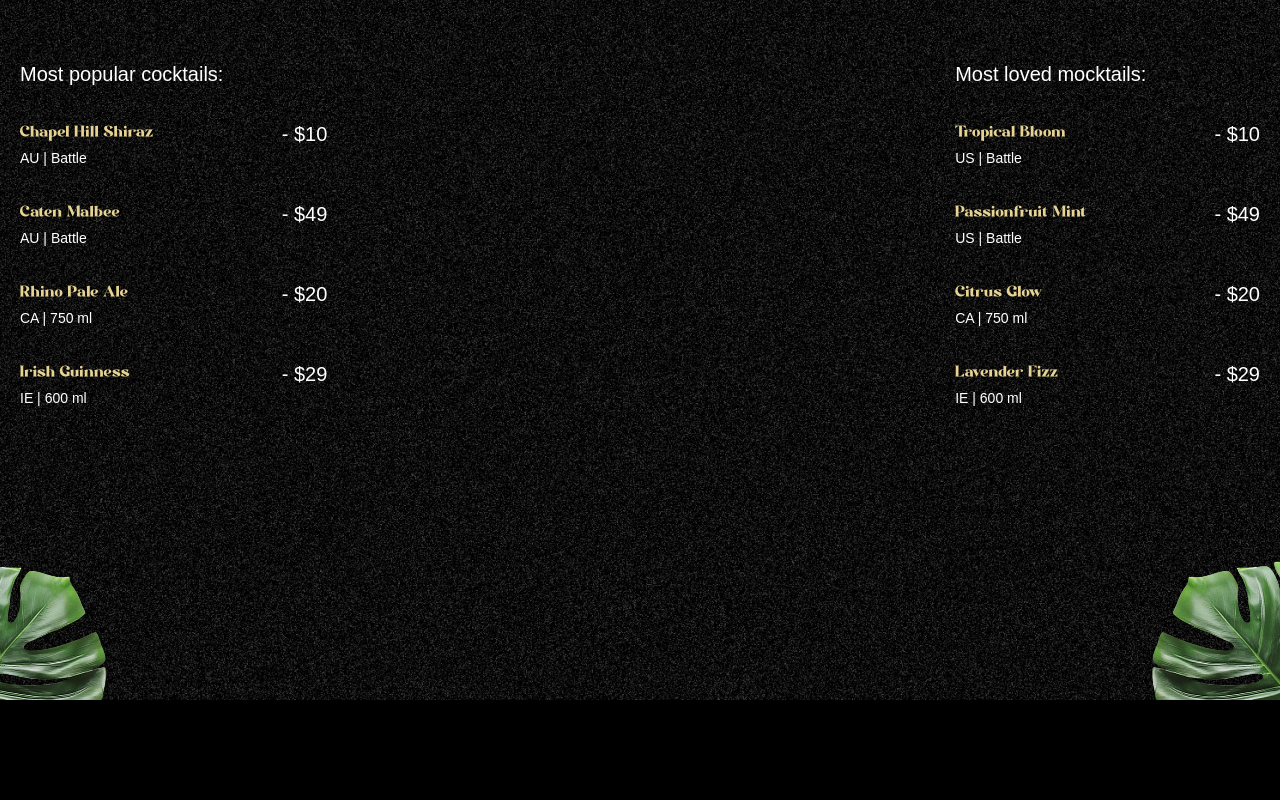
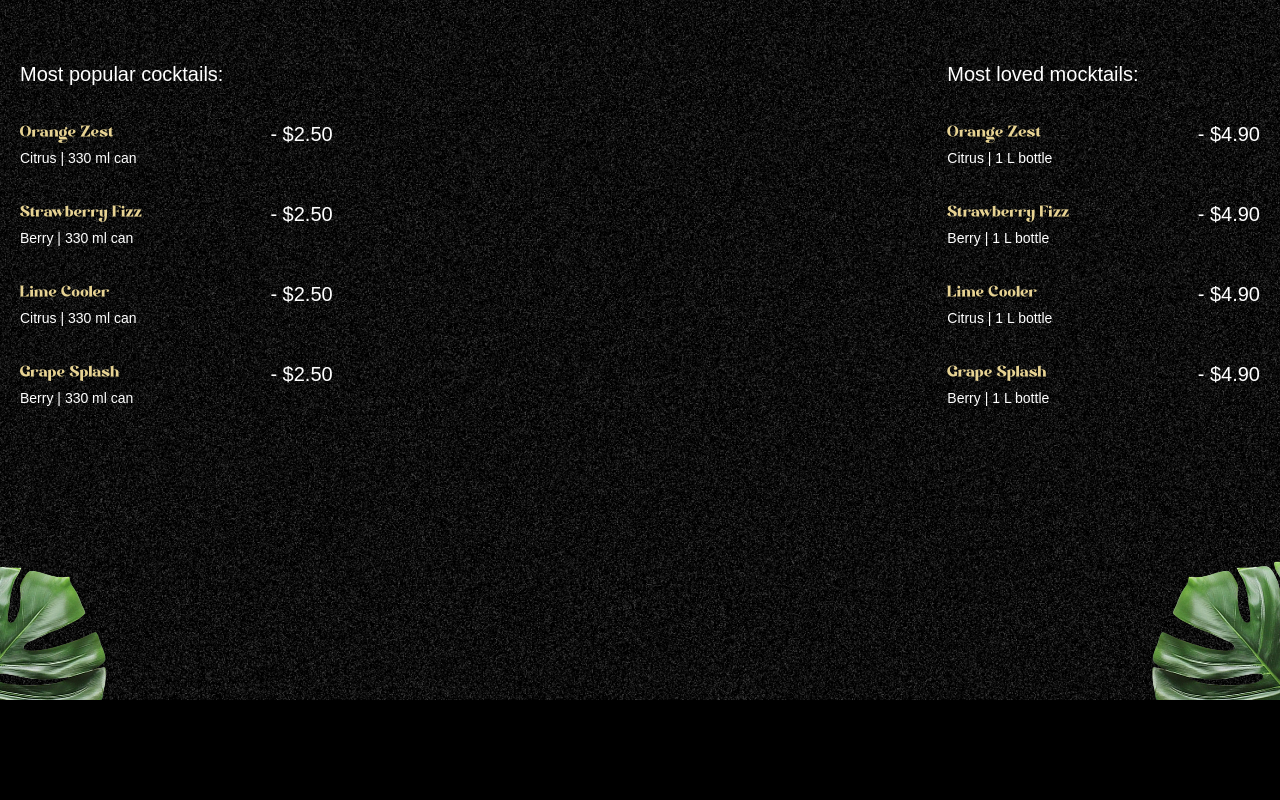
Before and after one commit to gianna-herrera/cool-breeze, a React (Vite) app: page / in a window 1280 px wide. Shown: the part 900-1700 px from the top of the page. Built offline with nearby package versions, Linux system fonts and the light colour scheme; a web font is replaced by a local one.

Commit message:
Adapt index section for Cool Breeze Branch objectives

```diff
--- a/constants/index.js
+++ b/constants/index.js
@@ -1,16 +1,15 @@
-//informacion index.js
 const navLinks = [
 	{
 		id: "cocktails",
-	title: "Cocktails",
+		title: "Flavors",
 	},
 	{
 		id: "about",
 		title: "About Us",
 	},
 	{
-	id: "work",
-	title: "The Art",
+		id: "art",
+		title: "Our Craft",
 	},
 	{
 		id: "contact",
@@ -18,57 +17,59 @@
 	},
 ];
 
+// Best sellers — single-serve 330ml cans
 const cocktailLists = [
 	{
-	name: "Chapel Hill Shiraz",
-	country: "AU",
-	detail: "Battle",
-	price: "$10",
+		name: "Orange Zest",
+		country: "Citrus",
+		detail: "330 ml can",
+		price: "$2.50",
 	},
 	{
-	name: "Caten Malbee",
-	country: "AU",
-	detail: "Battle",
-	price: "$49",
+		name: "Strawberry Fizz",
+		country: "Berry",
+		detail: "330 ml can",
+		price: "$2.50",
 	},
 	{
-	name: "Rhino Pale Ale",
-	country: "CA",
-	detail: "750 ml",
-	price: "$20",
+		name: "Lime Cooler",
+		country: "Citrus",
+		detail: "330 ml can",
+		price: "$2.50",
 	},
 	{
-	name: "Irish Guinness",
-	country: "IE",
-	detail: "600 ml",
-	price: "$29",
+		name: "Grape Splash",
+		country: "Berry",
+		detail: "330 ml can",
+		price: "$2.50",
 	},
 ];
 
+// Family size — 1L bottles
 const mockTailLists = [
 	{
-	name: "Tropical Bloom",
-	country: "US",
-	detail: "Battle",
-	price: "$10",
+		name: "Orange Zest",
+		country: "Citrus",
+		detail: "1 L bottle",
+		price: "$4.90",
 	},
 	{
-	name: "Passionfruit Mint",
-	country: "US",
-	detail: "Battle",
-	price: "$49",
+		name: "Strawberry Fizz",
+		country: "Berry",
+		detail: "1 L bottle",
+		price: "$4.90",
 	},
 	{
-	name: "Citrus Glow",
-	country: "CA",
-	detail: "750 ml",
-	price: "$20",
+		name: "Lime Cooler",
+		country: "Citrus",
+		detail: "1 L bottle",
+		price: "$4.90",
 	},
 	{
-	name: "Lavender Fizz",
-	country: "IE",
-	detail: "600 ml",
-	price: "$29",
+		name: "Grape Splash",
+		country: "Berry",
+		detail: "1 L bottle",
+		price: "$4.90",
 	},
 ];
 
@@ -88,33 +89,33 @@
 ];
 
 const featureLists = [
- "Perfectly balanced blends",
- "Garnished to perfection",
- "Ice-cold every time",
- "Expertly shaken & stirred",
+	"Made with real fruit",
+	"No artificial sweeteners",
+	"Naturally sparkling",
+	"Low in sugar, high in flavor",
 ];
 
 const goodLists = [
- "Handpicked ingredients",
- "Signature techniques",
- "Bartending artistry in action",
- "Freshly muddled flavors",
+	"Cold-pressed ingredients",
+	"Small-batch crafted",
+	"Non-GMO & gluten-free",
+	"Sustainably sourced",
 ];
 
 const storeInfo = {
 	heading: "Where to Find Us",
- address: "456, Raq Blvd. #404, Los Angeles, CA 90210",
+	address: "88 Sunrise Ave, Suite 200, Los Angeles, CA 90012",
 	contact: {
-	phone: "(555) 987-6543",
-	email: "hello@jsmcocktail.com",
+		phone: "(555) 204-7766",
+		email: "hello@coolbreezedrinks.com",
 	},
 };
 
 const openingHours = [
- { day: "Mon–Thu", time: "11:00am – 12am" },
- { day: "Fri", time: "11:00am – 2am" },
- { day: "Sat", time: "9:00am – 2am" },
- { day: "Sun", time: "9:00am – 1am" },
+	{ day: "Mon–Thu", time: "9:00am – 7:00pm" },
+	{ day: "Fri", time: "9:00am – 8:00pm" },
+	{ day: "Sat", time: "10:00am – 6:00pm" },
+	{ day: "Sun", time: "Closed" },
 ];
 
 const socials = [
@@ -135,38 +136,39 @@
 	},
 ];
 
+// The 4 core Cool Breeze flavors, featured in the interactive menu slider
 const allCocktails = [
 	{
 		id: 1,
-	name: "Classic Mojito",
+		name: "Orange Zest",
 		image: "/images/drink1.png",
-	title: "Simple Ingredients, Bold Flavor",
+		title: "Vitamin C Charged Sunshine",
 		description:
-	 "Made with tequila, lime juice, and orange liqueur, the Margarita is easy to make and full of character. Add a salted rim for the perfect drink on summer nights.",
+			"Cold-pressed orange juice blended with sparkling spring water and just a touch of natural cane sugar. No artificial flavors, no preservatives — pure citrus energy in every sip.",
 	},
 	{
 		id: 2,
-	name: "Raspberry Mojito",
+		name: "Lime Cooler",
 		image: "/images/drink2.png",
-	title: "A Zesty Classic That Never Fails",
+		title: "Crisp, Clean & Refreshing",
 		description:
-	 "The Margarita is a classic that balances tangy lime, smooth tequila, and a touch of sweetness. Shaken, frozen, or on the rocks—it’s always crisp & refreshing.",
+			"Zesty lime juice meets sparkling water for a light, low-calorie refresher. Perfect for hot days when you need something clean and revitalizing.",
 	},
 	{
 		id: 3,
-	name: "Violet Breeze",
+		name: "Grape Splash",
 		image: "/images/drink3.png",
-	title: "Simple Ingredients, Bold Flavor",
+		title: "Bold Flavor, Naturally Sweet",
 		description:
-	 "Made with tequila, lime juice, and orange liqueur, the Margarita is easy to make and full of character. Add a salted rim for the perfect drink on summer nights.",
+			"Real grape juice, naturally sweetened and lightly carbonated. A rich, fruity favorite packed with antioxidants and zero added sugar.",
 	},
 	{
 		id: 4,
-	name: "Curacao Mojito",
+		name: "Strawberry Fizz",
 		image: "/images/drink4.png",
-	title: "Crafted With Care, Poured With Love",
+		title: "Juicy, Sweet & Sparkling",
 		description:
-	 "Each cocktail is made with fresh ingredients and a passion for perfecting every pour, whether you're celebrating or simply relaxing.",
+			"Fresh strawberry puree blended with sparkling water for a naturally sweet, fizzy treat. Made with real fruit and nothing you can't pronounce.",
 	},
 ];
 
--- a/src/components/Contact.jsx
+++ b/src/components/Contact.jsx
@@ -28,7 +28,7 @@
 			.from(titleSplit.words, {
 				opacity: 0, yPercent: 100, stagger: 0.02
 			})
-			.from('.contact-header p, .info-card, .contact-form-wrapper form', {
+			.from('.contact-header p, .contact-info, .contact-form-wrapper form', {
 				opacity: 0, y: 30, stagger: 0.08
 			}, '-=0.3')
 			.to('#f-right-leaf', {
@@ -88,18 +88,18 @@
 
 				<div className="contact-grid">
 					<div className="contact-info">
-						<div className="info-card">
+						<div className="info-section">
 							<h3>Visit Our Bar</h3>
 							<p>456, Raq Blvd. #404, Los Angeles, CA 90210</p>
 						</div>
 
-						<div className="info-card">
+						<div className="info-section">
 							<h3>Contact Us</h3>
 							<p>(555) 987-6543</p>
 							<p>hello@jsmcocktail.com</p>
 						</div>
 
-						<div className="info-card">
+						<div className="info-section">
 							<h3>Open Every Day</h3>
 							{openingHours.map((time) => (
 								<p key={time.day}>
@@ -108,7 +108,7 @@
 							))}
 						</div>
 
-						<div className="info-card">
+						<div className="info-section">
 							<h3>Socials</h3>
 							<div className="socials">
 								{socials.map((social) => (
--- a/src/index.css
+++ b/src/index.css
@@ -386,29 +386,35 @@
         }
 
         .contact-grid {
-            @apply grid grid-cols-1 lg:grid-cols-12 gap-8 lg:gap-12 items-start;
+            @apply grid grid-cols-1 lg:grid-cols-2 gap-6 sm:gap-8 lg:gap-10 items-stretch;
+        }
+
+        /* Shared glass-panel look for both columns so they read as one symmetric pair */
+        .contact-info,
+        .contact-form-wrapper form {
+            @apply h-full rounded-2xl sm:rounded-3xl border border-white/15 bg-white/10 backdrop-blur-md shadow-[0_8px_40px_rgba(0,0,0,0.35)] p-5 sm:p-8 lg:p-10;
         }
 
         .contact-info {
-            @apply lg:col-span-4 flex flex-col gap-6 sm:gap-8 text-left;
+            @apply flex flex-col divide-y divide-white/10 text-left;
 
-            .info-card {
-                @apply rounded-2xl border border-white/10 bg-white/5 backdrop-blur-sm p-5 sm:p-6;
+            .info-section {
+                @apply pt-5 sm:pt-6 first:pt-0;
 
                 h3 {
-                    @apply uppercase text-xs sm:text-sm tracking-wide text-yellow mb-2;
+                    @apply uppercase text-xs sm:text-sm tracking-wide text-yellow font-semibold mb-2;
                 }
 
                 p {
-                    @apply text-sm sm:text-base text-white/80 leading-relaxed;
+                    @apply text-sm sm:text-base text-white leading-relaxed;
                 }
             }
 
             .socials {
-                @apply flex items-center gap-4 pt-1;
+                @apply flex items-center gap-3 sm:gap-4 pt-1;
 
                 a {
-                    @apply flex-center size-10 sm:size-11 rounded-full border border-white/15 hover:border-yellow hover:bg-yellow/10 transition-colors;
+                    @apply flex-center size-10 sm:size-11 rounded-full border border-white/25 bg-white/5 hover:border-yellow hover:bg-yellow/15 transition-colors;
 
                     img {
                         @apply size-4 sm:size-5;
@@ -418,10 +424,8 @@
         }
 
         .contact-form-wrapper {
-            @apply lg:col-span-8;
-
             form {
-                @apply rounded-2xl sm:rounded-3xl border border-white/10 bg-white/[0.04] backdrop-blur-sm p-5 sm:p-8 lg:p-10 flex flex-col gap-5 sm:gap-6;
+                @apply flex flex-col gap-5 sm:gap-6;
             }
 
             .form-row {
@@ -432,12 +436,12 @@
                 @apply flex flex-col gap-2 text-left;
 
                 label {
-                    @apply text-xs sm:text-sm uppercase tracking-wide text-white/60;
+                    @apply text-xs sm:text-sm uppercase tracking-wide text-white/80 font-medium;
                 }
 
                 input,
                 textarea {
-                    @apply w-full bg-transparent border-b border-white/25 focus:border-yellow outline-none py-2 sm:py-3 text-sm sm:text-base placeholder:text-white/30 transition-colors;
+                    @apply w-full bg-white/5 rounded-lg border border-white/25 focus:border-yellow focus:bg-white/10 outline-none px-3 sm:px-4 py-2.5 sm:py-3 text-sm sm:text-base text-white placeholder:text-white/45 transition-colors;
                 }
 
                 textarea {
@@ -451,7 +455,7 @@
             }
 
             .error-text {
-                @apply text-xs text-red-400;
+                @apply text-xs text-red-300;
             }
 
             button[type="submit"] {
```
Lines whose indentation alone changed are shown as unchanged.
